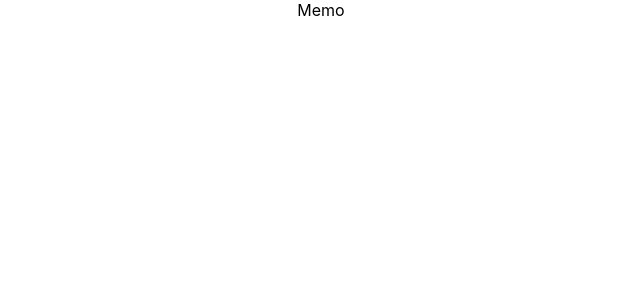
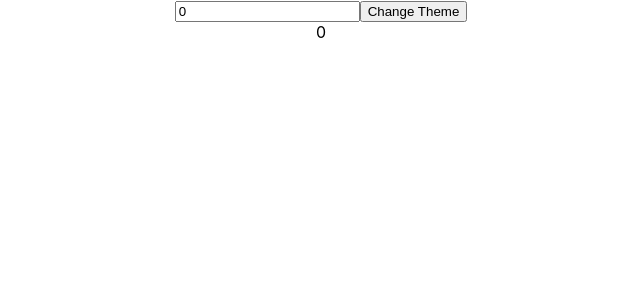
Before and after one commit to cipriancozma/React-Hooks-Simplified, a React (Create React App) app: page / in a window 1280 px wide. Shown: the top 300 px of the page, without its empty margins (319-959 px from the left). Built offline with nearby package versions, Linux system fonts and the light colour scheme.

Commit message:
added useMemo

```diff
--- a/src/LesserUsedHooks/useMemo/Memo.jsx
+++ b/src/LesserUsedHooks/useMemo/Memo.jsx
@@ -1,7 +1,42 @@
-import React from "react";
+import React, { useState, useMemo, useEffect } from "react";
 
 function Memo() {
-  return <div>Memo</div>;
+  const [number, setNumber] = useState(0);
+  const [dark, setDark] = useState(false);
+  const doubleNumber = useMemo(() => {
+    return slowFunction(number);
+  }, [number]);
+
+  const themeStyles = useMemo(() => {
+    return {
+      backgroundColor: dark ? "black" : "white",
+      color: dark ? "white" : "black",
+    };
+  }, [dark]);
+
+  useEffect(() => {
+    console.log("Theme changed");
+  }, [themeStyles]);
+
+  return (
+    <>
+      <input
+        type={"number"}
+        value={number}
+        onChange={(e) => setNumber(e.target.value)}
+      />
+      <button onClick={() => setDark((prevDark) => !prevDark)}>
+        Change Theme
+      </button>
+      <div style={themeStyles}>{doubleNumber}</div>
+    </>
+  );
+}
+
+function slowFunction(num) {
+  console.log("Calling Slow Function");
+  for (let i = 0; i <= 1000000000; i++) {}
+  return num * 2;
 }
 
 export default Memo;
```
